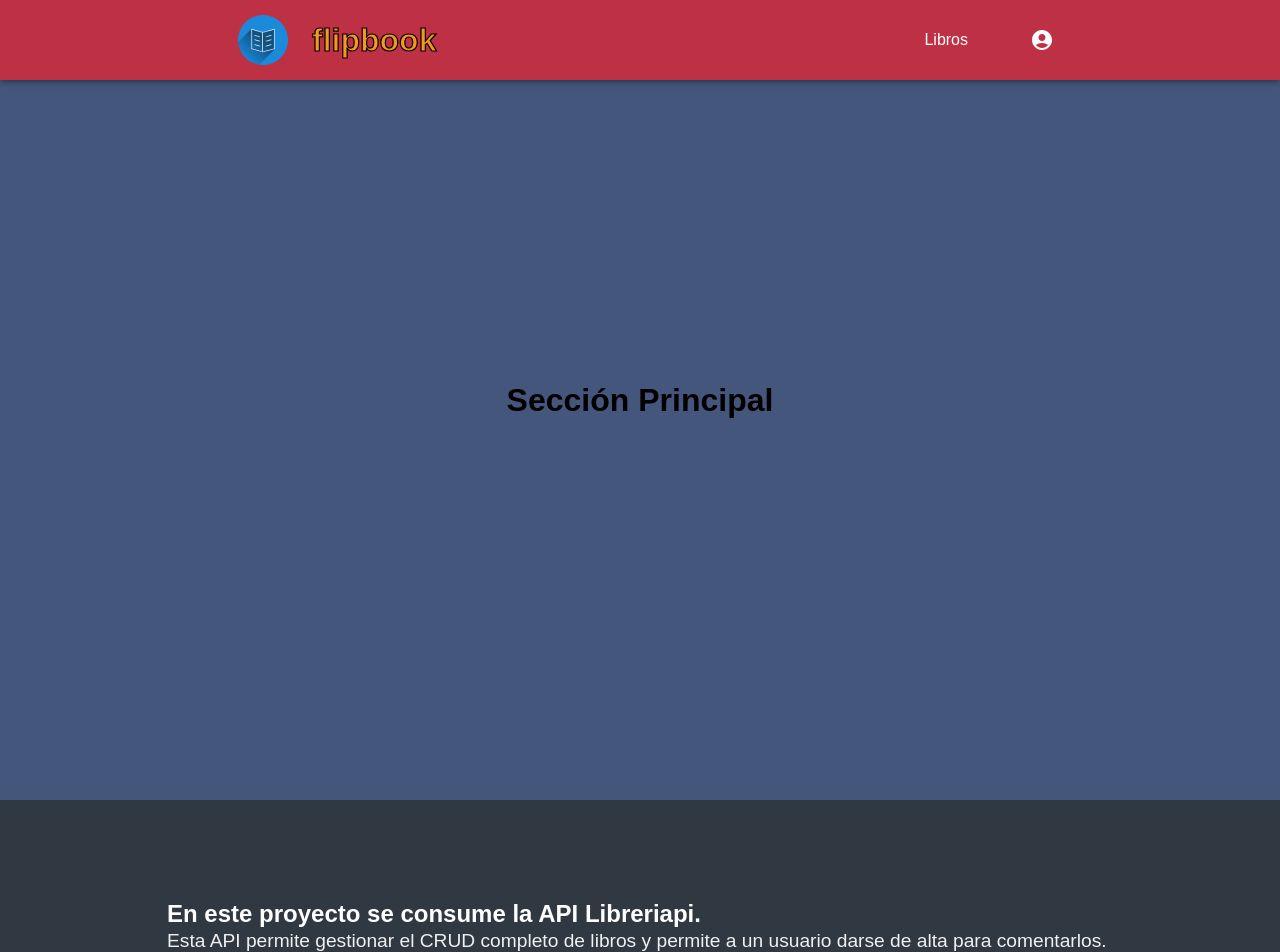
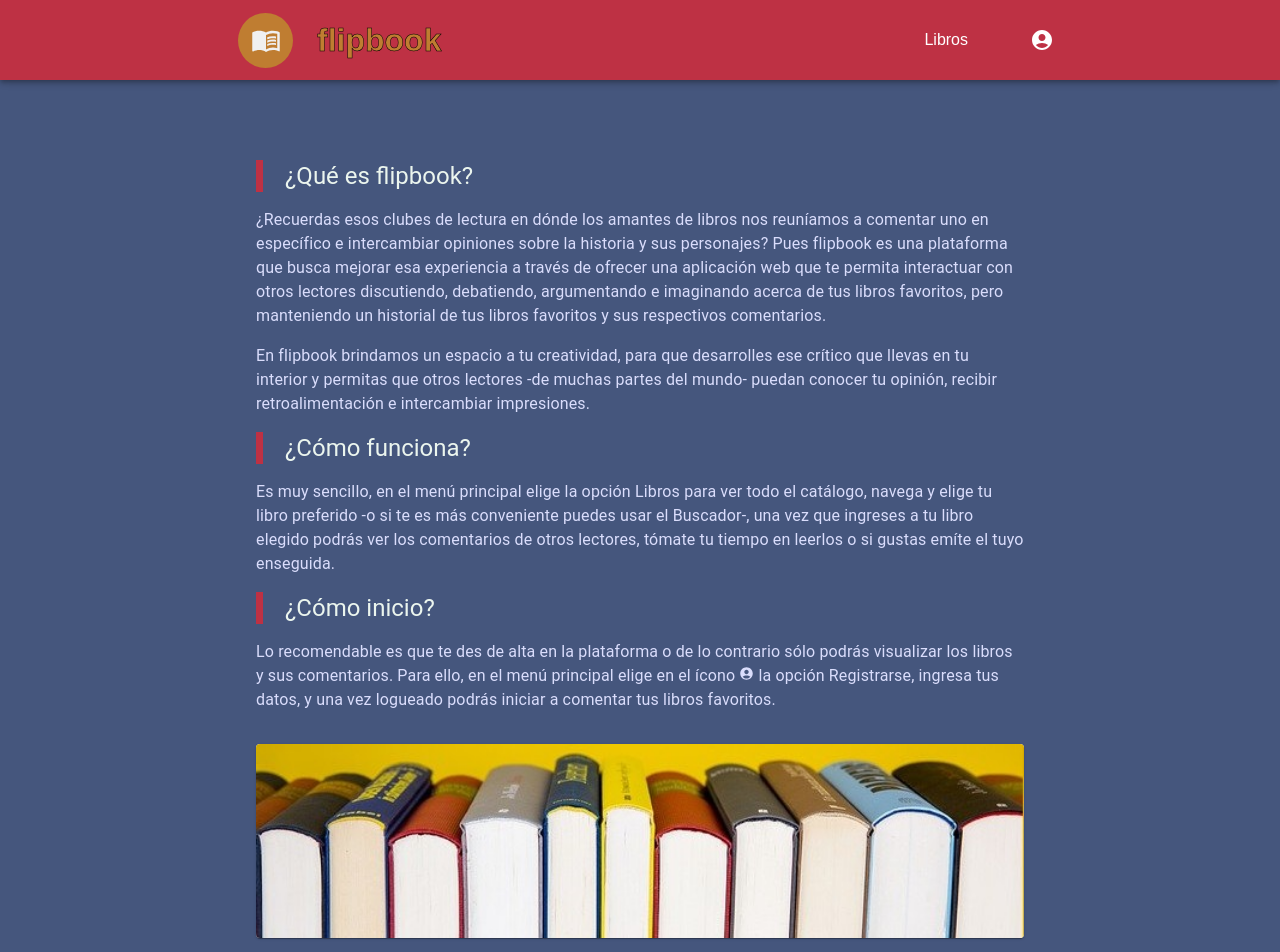
Before and after one commit to JustLearningMX/libreria-1, a React (Create React App) app: page / in a window 1280 px wide. Shown: the top 952 px of the page. Built offline with nearby package versions, Linux system fonts and the light colour scheme.

Commit message:
Se agrega landingpage

```diff
--- a/src/components/Footer.js
+++ b/src/components/Footer.js
@@ -36,6 +36,23 @@ export function Footer() {
             </Stack>
           </Links>
           </Box>
+
+        <h1 className={styles.h1_} style={{ marginTop: "30px" }}>Las vistas de esta aplicación web fueron creadas mediantes ReactJS.</h1>
+        <p className={styles.p_}>ReactJS es una librería que permite diseñar componentes reutilizables.</p>
+
+        <Box sx={{ display: "flex"}}>
+          <Links
+            className={styles.a_}
+            href="https://github.com/BeduTeam3/libreria"
+            target="_blank"
+            underline="hover"
+          >
+            <Stack direction="row" alignItems="center" gap={1}>
+              <GitHub />
+              <Typography variant="h6">Repositorio</Typography>
+            </Stack>
+          </Links>
+          </Box>
       </div>
 
       <div className={styles.disclaimer}>
--- a/src/components/HeaderUi.js
+++ b/src/components/HeaderUi.js
@@ -7,6 +7,7 @@ import IconButton from "@mui/material/IconButton";
 import MenuIcon from "@mui/icons-material/Menu";
 import AccountCircle from "@mui/icons-material/AccountCircle";
 import logo from '../imgs/book.png';
+import { MenuBook } from '@mui/icons-material';
 
 import { Link } from "react-router-dom"; //Para enlazar el menú con sus respectivas páginas
 import {
@@ -42,28 +43,12 @@ export function HeaderUi() {
     setAnchorElMainMenu(null);
   };
 
-  // const handleLogOut = () => {
-  //   setAnchorElMenuUser(null);
-  //   setLoggedUserJson(null);
-  //   window.localStorage.removeItem('loggedBooksAppUser');
-  // };
-
   const opcionesMenu = [
     {
       id: 1,
       title: "Libros",
       link: "/libros",
-    },
-    // {
-    //   id: 2,
-    //   title: "Comentarios",
-    //   link: "/comentarios",
-    // },
-    // {
-    //   id: 3,
-    //   title: "Autores",
-    //   link: "/autores",
-    // },
+    }
   ];
 
   const menuResponsivoOpciones = (
@@ -203,12 +188,27 @@ export function HeaderUi() {
           <Link to="/">
             <div className={styles.empresaContainer}>
               <Container sx={{ display: { xs: 'none', sm: "flex"} }} className={styles.logoHeader}>
-                <img
+                {/* <img
                   className={styles.logo}
                   // src="https://i.pinimg.com/originals/b9/12/80/b91280364e12594bea63ae99ccc2767e.png"
                   src={logo}
                   alt="Logo-flipbook"
-                />
+                /> */}
+                <Avatar
+                  // variant="square"
+                  sx={{
+                    backgroundColor: "#BF7D31",
+                    width: "55px",
+                    height: "55px",
+                    borderStyle: "none",
+                    borderColor: "#000",
+                    borderWidth: ".1rem"
+                  }}
+
+                  alt="Logo-flipbook"
+                >
+                  <MenuBook sx={{ color: "#f0f0f0", fontSize: "30px"}} />
+                </Avatar>
               </Container>
               <Box className={styles.titulo}>flipbook</Box>
             </div>
--- a/src/components/Main.js
+++ b/src/components/Main.js
@@ -1,10 +1,93 @@
 import styles from '../css/Main.module.css';
+import { Stack, Box, Typography, Card, CardMedia } from '@mui/material';
+import { AccountCircle } from "@mui/icons-material";
+import books from '../imgs/books.jpg';
+import ebook from '../imgs/reader-ebook.jpg';
 
 export function Main() {
 
   return (
     <main className={styles.main}>
-      <h1>Sección Principal</h1>
+      <Stack spacing={2} sx={{ width: "60%"}}>
+        <Box>
+
+          <Typography
+            className={styles.typography1}
+            variant='h5'
+            paragraph="true"
+            sx={{ display: "flex"}}
+          >
+            ¿Qué es flipbook?
+          </Typography>
+          <Typography
+            className={styles.typography2}
+            variant='body1'
+            paragraph="true"
+          >
+            ¿Recuerdas esos clubes de lectura en dónde los amantes de libros nos reuníamos a comentar uno en específico
+            e intercambiar opiniones sobre la historia y sus personajes? Pues flipbook es una plataforma que busca mejorar
+            esa experiencia a través de ofrecer una aplicación web que te permita interactuar con otros lectores discutiendo,
+            debatiendo, argumentando e imaginando acerca de tus libros favoritos, pero manteniendo un historial de tus libros
+            favoritos y sus respectivos comentarios.
+          </Typography>
+          <Typography
+            className={styles.typography2}
+            variant='body1'
+            paragraph="true"
+          >
+            En flipbook brindamos un espacio a tu creatividad, para que desarrolles ese crítico que llevas en tu interior y
+            permitas que otros lectores -de muchas partes del mundo- puedan conocer tu opinión, recibir retroalimentación e
+            intercambiar impresiones.
+          </Typography>
+
+          <Typography
+            className={styles.typography1}
+            variant='h5'
+            paragraph="true"
+            sx={{ display: "flex"}}
+          >
+            ¿Cómo funciona?
+          </Typography>
+          <Typography
+            className={styles.typography2}
+            variant='body1'
+            paragraph="true"
+          >
+            Es muy sencillo, en el menú principal elige la opción Libros para ver todo el catálogo, navega y elige tu libro preferido
+            -o si te es más conveniente puedes usar el Buscador-, una vez que ingreses a tu libro elegido podrás ver los comentarios
+            de otros lectores, tómate tu tiempo en leerlos o si gustas emíte el tuyo enseguida.
+          </Typography>
+
+          <Typography
+            className={styles.typography1}
+            variant='h5'
+            paragraph="true"
+            sx={{ display: "flex"}}
+          >
+            ¿Cómo inicio?
+          </Typography>
+          <Typography
+            className={styles.typography2}
+            variant='body1'
+            paragraph="true"
+          >
+            Lo recomendable es que te des de alta en la plataforma o de lo contrario sólo podrás visualizar los libros y sus
+            comentarios. Para ello, en el menú principal elige en el ícono <AccountCircle sx={{ fontSize: "15px" }} /> la opción
+            Registrarse, ingresa tus datos, y una vez logueado podrás iniciar a comentar tus libros favoritos.
+          </Typography>
+        </Box>
+
+        <Box>
+          <Card sx={{ width: "auto"}}>
+            <CardMedia
+              component="img"
+              height="194"
+              src={books}
+              alt="books-image"
+            />
+          </Card>
+        </Box>
+      </Stack>
     </main>
   );
 }
--- a/src/css/Header.module.css
+++ b/src/css/Header.module.css
@@ -30,12 +30,12 @@
   width: 100%;
   font-weight: 700;
 
-  -webkit-text-stroke-color: #000;
-  -webkit-text-stroke-width: 1.2px;
+  /* -webkit-text-stroke-color: #5B305A;
+  -webkit-text-stroke-width: 1.2px; */
   /* shorthand */
-  -webkit-text-stroke: 1.2px #000;
+  -webkit-text-stroke: .5px #000;
   /* color del texto */
-  -webkit-text-fill-color: #f3991b;
+  -webkit-text-fill-color: #BF7D31; /*#f3991b;*/
 }
 
 .menu {
--- a/src/css/Main.module.css
+++ b/src/css/Main.module.css
@@ -3,9 +3,20 @@
     flex-direction: column;
     justify-content: center;
     align-items: center;
-    height: 100vh;
+    /* height: 100vh; */
     background-color: #45567d;
-    /* margin-top: 80px; */
+    padding: 160px 0 80px 0;
+}
+
+.typography1{
+    border-left: 7px solid #be3144;
+    color: #EBF5EE;
+    padding-left: 22px;
+}
+
+.typography2{
+    color: #DADDFC;
+    /* padding-left: 29px; */
 }
 
 .button_ {
```
Also changed, not shown: src/components/Header.js (+8 -1 lines), src/imgs/books.jpg (added), src/imgs/reader-ebook.jpg (added).
